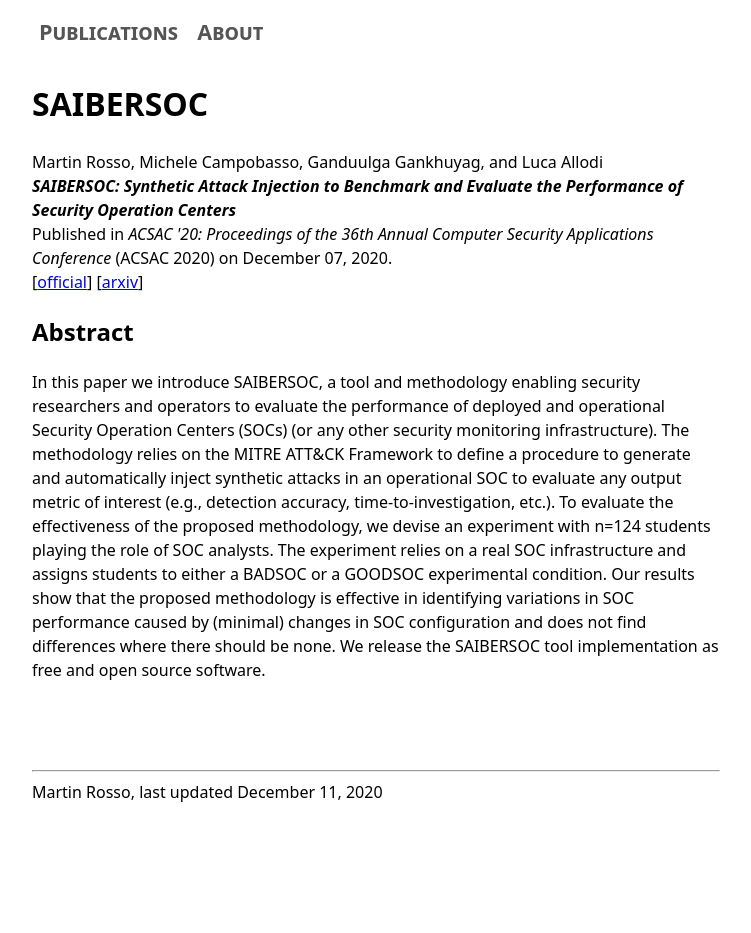
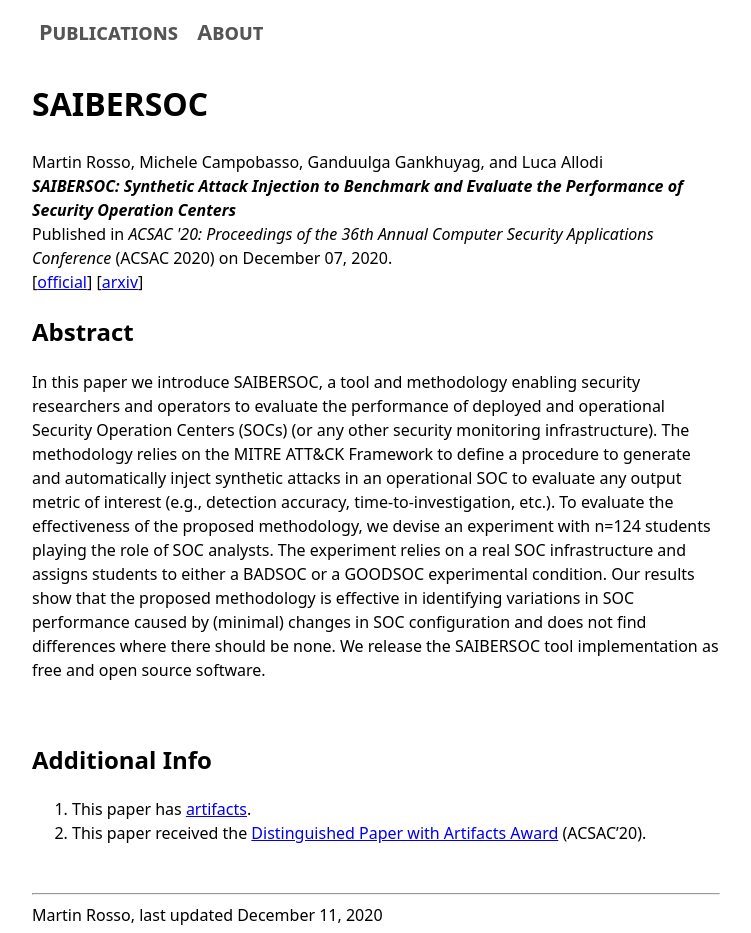
Before and after one commit to martinrosso/martinrosso.github.io, a Jekyll site: the page built from _publications/saibersoc.md, in a window 1280 px wide. Shown: the whole page, without its empty margins (264-1015 px from the left). Built offline with Jekyll 4.4.1, drawn with Linux system fonts in a browser that asks for light colours; before the commit the page ends 900 px from its top, so only the background shows below that.

Commit message:
maintenance on SAIBERSOC paper

```diff
--- a/_layouts/publication.html
+++ b/_layouts/publication.html
@@ -19,7 +19,7 @@ title: {{ page.name }}
     {% for link in paper.links %}
         {%- assign link_name = link[0] -%}
         {%- assign link_target = link[1] -%}
-            [<a href="{{ link_target }}" >{{ link_name }}</a>]
+        [<a href="{{ link_target }}">{{ link_name }}</a>]
     {% else %}
         [ to be anounced ]
     {% endfor %}
@@ -29,4 +29,11 @@ title: {{ page.name }}
     {{ paper.abstract }}
     </p>
     <br>
+    {% assign content_length = paper.content | number_of_words %}
+    {% if content_length > 1 %}
+    <h2>Additional Info</h2>
+    <p class="additional_info">
+    {{ paper.content }}
+    </p>
+    {% endif %}
 </article>
--- a/_publications/saibersoc.md
+++ b/_publications/saibersoc.md
@@ -12,7 +12,7 @@ ptitle: "SAIBERSOC: Synthetic Attack Injection to Benchmark and Evaluate the Per
 subtitle: null
 keywords: null
 links:
-    official: "https://doi.org/101145/3427228.3427233"
+    official: "https://doi.org/10.1145/3427228.3427233"
 #    authorizer: "https://dl.acm.org"
     arxiv: "https://arxiv.org/abs/2010.08453"
 #    pdf:
@@ -44,3 +44,6 @@ published_in:
 accessibility: "free"
 
 ---
+
+1. This paper has [artifacts](https://gitlab.tue.nl/saibersoc/acsac2020-artifacts).
+2. This paper received the [Distinguished Paper with Artifacts Award](https://twitter.com/ACSAC_Conf/status/1336701231717347334) (ACSAC'20).
```
